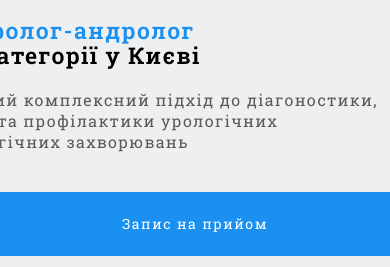
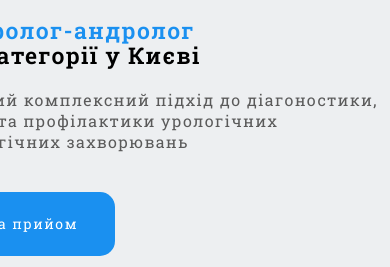
Before and after one commit to webmaster-vn/urologist, a plain HTML site: page index.html in a window 390 px wide. Shown: the part 577-844 px from the top of the page. Drawn offline with nearby package versions, Linux system fonts and the light colour scheme.

Commit message:
Update media.css

```diff
--- a/css/media.css
+++ b/css/media.css
@@ -172,6 +172,10 @@
         flex-direction: column;
     }
 
+    .feedback-btn {
+        width: 220px;
+    }
+
     .about_container {
         flex-direction: column;
     }
```
